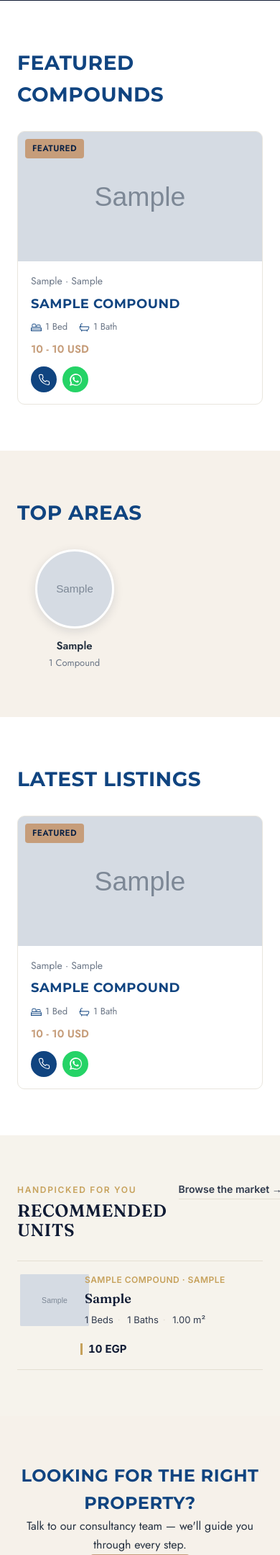
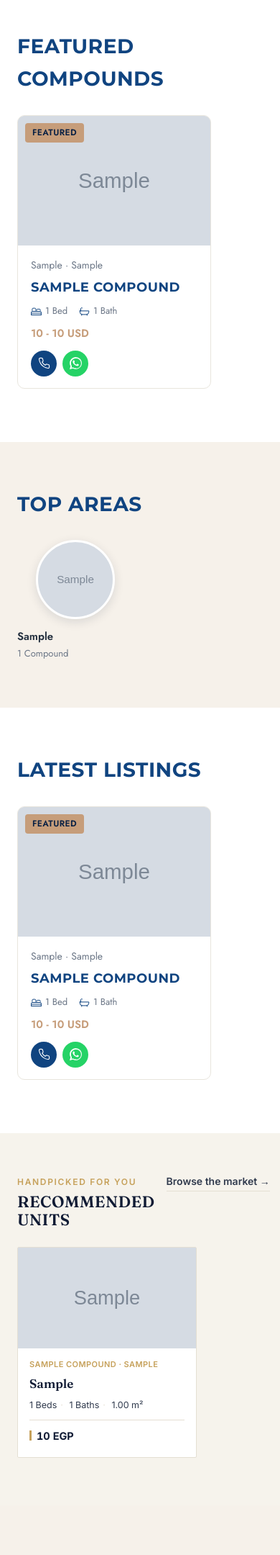
Before and after one commit to 4syyyz62k5-web/meleveneg-website, a Flask app: page / in a window 390 px wide. Shown: the part 1269-3429 px from the top of the page at 72% size. Run offline with Flask 3, Linux system fonts and the light colour scheme; tables that the repository leaves empty hold one stand-in row (values such as "Sample post"); grey boxes marked "Sample" are stand-in pictures.

Commit message:
Refactor new launches and recommended units layout
Refactor layout and styles for new launches and recommended units sections to use horizontal scrolling. Update CSS classes and HTML structure for better responsiveness and visual consistency.

```diff
--- a/templates/index.html
+++ b/templates/index.html
@@ -21,8 +21,8 @@
 
 <!--
   =====================================================================
-  NEW LAUNCHES — dark navy film-strip of the soonest-delivery compounds
-  Populated by new_launches (see app.py home()).
+  Shared styles for New Launches / Recommended Units / horizontal-scroll
+  card rows / collapsible Top Areas.
   =====================================================================
 -->
 <link rel="preconnect" href="https://fonts.googleapis.com">
@@ -39,10 +39,10 @@
     --mv-rule: #E4DFD3;
   }
 
-  .mv-section{ padding: 64px 24px; background: var(--mv-ivory); }
+  .mv-section{ padding: 56px 24px; background: var(--mv-ivory); }
   .mv-section--dark{ background: var(--mv-navy); }
   .mv-section__head{
-    max-width: 1160px; margin: 0 auto 28px auto;
+    max-width: 1160px; margin: 0 auto 24px auto;
     display: flex; align-items: baseline; justify-content: space-between; gap: 16px;
   }
   .mv-eyebrow{
@@ -50,7 +50,7 @@
     letter-spacing: .14em; text-transform: uppercase; color: var(--mv-gold); margin: 0 0 6px 0;
   }
   .mv-title{
-    font-family: 'Fraunces', serif; font-weight: 600; font-size: clamp(24px, 3vw, 34px);
+    font-family: 'Fraunces', serif; font-weight: 600; font-size: clamp(22px, 3vw, 32px);
     color: var(--mv-navy); margin: 0; line-height: 1.15;
   }
   .mv-section--dark .mv-title{ color: var(--mv-ivory); }
@@ -61,13 +61,32 @@
   .mv-section--dark .mv-viewall{ color: var(--mv-ivory); border-color: rgba(246,243,236,.25); }
   .mv-viewall:hover{ border-color: var(--mv-gold); color: var(--mv-gold); }
 
-  /* ---------- New Launches: horizontal film-strip ---------- */
+  /* ---------- Generic horizontal-scroll row (used by New Launches,
+     Featured Compounds, Latest Listings) ---------- */
+  .mv-hscroll{ max-width: 1160px; margin: 0 auto; position: relative; }
+  .mv-hscroll .card-grid,
   .mv-launches{
-    max-width: 1160px; margin: 0 auto; display: flex; gap: 20px; overflow-x: auto;
-    scroll-snap-type: x mandatory; padding-bottom: 8px; -webkit-overflow-scrolling: touch;
+    display: flex !important;
+    flex-wrap: nowrap !important;
+    overflow-x: auto;
+    scroll-snap-type: x mandatory;
+    gap: 20px;
+    padding-bottom: 10px;
+    -webkit-overflow-scrolling: touch;
   }
-  .mv-launches::-webkit-scrollbar{ height: 4px; }
-  .mv-launches::-webkit-scrollbar-thumb{ background: rgba(246,243,236,.25); border-radius: 4px; }
+  .mv-hscroll .card-grid::-webkit-scrollbar,
+  .mv-launches::-webkit-scrollbar,
+  .mv-unit-scroll::-webkit-scrollbar{ height: 4px; }
+  .mv-hscroll .card-grid::-webkit-scrollbar-thumb,
+  .mv-launches::-webkit-scrollbar-thumb,
+  .mv-unit-scroll::-webkit-scrollbar-thumb{ background: var(--mv-rule); border-radius: 4px; }
+  .mv-hscroll .card-grid > *{
+    flex: 0 0 auto !important;
+    width: min(78vw, 270px);
+    scroll-snap-align: start;
+  }
+
+  /* ---------- New Launches: dark film-strip cards ---------- */
   .mv-launch-card{
     scroll-snap-align: start; position: relative; flex: 0 0 auto; width: min(78vw, 340px);
     aspect-ratio: 4 / 5; border-radius: 2px; overflow: hidden; background: var(--mv-navy-soft);
@@ -97,32 +116,50 @@
   }
   .mv-launch-card__price::before{ content: ""; width: 3px; height: 14px; background: var(--mv-gold); display: inline-block; }
 
-  /* ---------- Recommended Units: ledger-style list ---------- */
-  .mv-ledger{ max-width: 1160px; margin: 0 auto; border-top: 1px solid var(--mv-rule); }
-  .mv-ledger-row{
-    display: grid; grid-template-columns: 96px 1fr auto; gap: 18px; align-items: center;
-    padding: 16px 4px; border-bottom: 1px solid var(--mv-rule); text-decoration: none; transition: background .2s ease;
+  /* ---------- Recommended Units: horizontal-scroll cards (not rows) ---------- */
+  .mv-unit-scroll{
+    max-width: 1160px; margin: 0 auto; display: flex; flex-wrap: nowrap; gap: 18px;
+    overflow-x: auto; scroll-snap-type: x mandatory; padding-bottom: 10px;
+    -webkit-overflow-scrolling: touch;
   }
-  .mv-ledger-row:hover{ background: #FBFAF6; }
-  .mv-ledger-row__thumb{ width: 96px; height: 72px; object-fit: cover; border-radius: 2px; background: var(--mv-rule); }
-  .mv-ledger-row__main{ min-width: 0; }
-  .mv-ledger-row__compound{
-    font-family: 'Inter', sans-serif; font-size: 12px; font-weight: 600; letter-spacing: .04em;
-    text-transform: uppercase; color: var(--mv-gold); margin: 0 0 3px 0;
+  .mv-unit-card{
+    scroll-snap-align: start; flex: 0 0 auto; width: min(72vw, 250px);
+    background: #fff; border: 1px solid var(--mv-rule); border-radius: 2px;
+    overflow: hidden; text-decoration: none; display: block; transition: border-color .2s ease;
   }
-  .mv-ledger-row__type{ font-family: 'Fraunces', serif; font-size: 18px; font-weight: 600; color: var(--mv-navy); margin: 0 0 4px 0; }
-  .mv-ledger-row__facts{ font-family: 'Inter', sans-serif; font-size: 13px; color: var(--mv-slate); margin: 0; }
-  .mv-ledger-row__facts span:not(:last-child)::after{ content: "·"; margin: 0 6px; color: var(--mv-rule); }
-  .mv-ledger-row__price{
-    font-family: 'Inter', sans-serif; font-variant-numeric: tabular-nums; font-size: 16px; font-weight: 700;
-    color: var(--mv-navy); text-align: right; display: flex; align-items: center; gap: 8px; white-space: nowrap;
+  .mv-unit-card:hover{ border-color: var(--mv-gold); }
+  .mv-unit-card__thumb{ width: 100%; height: 140px; object-fit: cover; background: var(--mv-rule); display: block; }
+  .mv-unit-card__body{ padding: 14px 16px 18px 16px; }
+  .mv-unit-card__compound{
+    font-family: 'Inter', sans-serif; font-size: 11px; font-weight: 600; letter-spacing: .04em;
+    text-transform: uppercase; color: var(--mv-gold); margin: 0 0 4px 0;
   }
-  .mv-ledger-row__price::before{ content: ""; width: 3px; height: 16px; background: var(--mv-gold); display: inline-block; }
+  .mv-unit-card__type{ font-family: 'Fraunces', serif; font-size: 17px; font-weight: 600; color: var(--mv-navy); margin: 0 0 6px 0; }
+  .mv-unit-card__facts{ font-family: 'Inter', sans-serif; font-size: 12.5px; color: var(--mv-slate); margin: 0 0 10px 0; }
+  .mv-unit-card__facts span:not(:last-child)::after{ content: "·"; margin: 0 5px; color: var(--mv-rule); }
+  .mv-unit-card__rule{ height: 1px; background: var(--mv-rule); margin-bottom: 10px; }
+  .mv-unit-card__price{
+    font-family: 'Inter', sans-serif; font-variant-numeric: tabular-nums; font-size: 14.5px;
+    font-weight: 700; color: var(--mv-navy); display: flex; align-items: center; gap: 7px;
+  }
+  .mv-unit-card__price::before{ content: ""; width: 3px; height: 14px; background: var(--mv-gold); display: inline-block; }
 
-  @media (max-width: 640px){
-    .mv-ledger-row{ grid-template-columns: 72px 1fr; }
-    .mv-ledger-row__price{ grid-column: 1 / -1; justify-content: flex-start; padding-left: 84px; font-size: 15px; }
+  /* ---------- Top Areas: collapsible grid ---------- */
+  .mv-areas-grid{
+    max-width: 1160px; margin: 0 auto;
+    display: grid; grid-template-columns: repeat(auto-fill, minmax(120px, 1fr)); gap: 20px;
   }
+  .mv-area-extra{ display: none; }
+  .mv-areas-wrap.is-expanded .mv-area-extra{ display: block; }
+  .mv-areas-toggle{
+    display: block; margin: 28px auto 0 auto; max-width: 1160px;
+    font-family: 'Inter', sans-serif; font-size: 14px; font-weight: 600;
+    color: var(--mv-navy); background: transparent; border: 1px solid var(--mv-rule);
+    padding: 10px 22px; border-radius: 2px; cursor: pointer; transition: border-color .2s ease, color .2s ease;
+  }
+  .mv-areas-toggle:hover{ border-color: var(--mv-gold); color: var(--mv-gold); }
+  .mv-areas-wrap.is-expanded .mv-areas-toggle-label--more{ display: none; }
+  .mv-areas-wrap:not(.is-expanded) .mv-areas-toggle-label--less{ display: none; }
 </style>
 
 {% if new_launches %}
@@ -135,6 +172,7 @@
     <a class="mv-viewall" href="{{ url_for('compounds') }}">View all compounds →</a>
   </div>
 
+  <div class="mv-hscroll">
     <div class="mv-launches">
       {% for c in new_launches %}
       <a class="mv-launch-card" href="{{ url_for('compound_detail', slug=c.slug) }}">
@@ -156,6 +194,7 @@
       </a>
       {% endfor %}
     </div>
+  </div>
 </section>
 {% endif %}
 
@@ -163,38 +202,52 @@
 <section class="section">
     <div class="container">
         <h2 class="section-title">Featured Compounds</h2>
+        <div class="mv-hscroll">
             <div class="card-grid">
                 {% for c in featured %}
                     {% include "_compound_card.html" %}
                 {% endfor %}
             </div>
         </div>
+    </div>
 </section>
 {% endif %}
+
 {% if top_areas %}
 <section class="section area-section">
     <div class="container">
         <h2 class="section-title">Top Areas</h2>
-        <div class="area-grid">
+        <div class="mv-areas-wrap" id="mv-areas-wrap">
+            <div class="mv-areas-grid">
                 {% for area in top_areas %}
-            <a href="{{ url_for('compounds', area=area.name) }}" class="area-card">
+                <a href="{{ url_for('compounds', area=area.name) }}" class="area-card{{ ' mv-area-extra' if loop.index > 6 else '' }}">
                     <div class="area-circle" style="background-image: url('{{ area.cover_image_url or url_for('static', filename='img/placeholder.jpg') }}');"></div>
                     <h4>{{ area.name }}</h4>
                     <p>{{ area.count }} Compound{{ 's' if area.count != 1 else '' }}</p>
                 </a>
                 {% endfor %}
             </div>
+            {% if top_areas|length > 6 %}
+            <button type="button" class="mv-areas-toggle" onclick="document.getElementById('mv-areas-wrap').classList.toggle('is-expanded'); this.setAttribute('aria-expanded', document.getElementById('mv-areas-wrap').classList.contains('is-expanded'));" aria-expanded="false">
+                <span class="mv-areas-toggle-label--more">Show all areas ({{ top_areas|length }})</span>
+                <span class="mv-areas-toggle-label--less">Show less</span>
+            </button>
+            {% endif %}
+        </div>
     </div>
 </section>
 {% endif %}
+
 <section class="section">
     <div class="container">
         <h2 class="section-title">Latest Listings</h2>
         {% if latest %}
+        <div class="mv-hscroll">
             <div class="card-grid">
                 {% for c in latest %}
                     {% include "_compound_card.html" %}
                 {% endfor %}
+            </div>
         </div>
         {% else %}
         <p class="empty-state">No properties added yet. Add compounds from the database to see them here.</p>
@@ -204,7 +257,7 @@
 
 <!--
   =====================================================================
-  RECOMMENDED UNITS — ledger-style list of the most recently added units
+  RECOMMENDED UNITS — horizontal-scroll cards (3-4 visible, scroll for more)
   Populated by recommended_units (see app.py home()).
   =====================================================================
 -->
@@ -218,24 +271,25 @@
     <a class="mv-viewall" href="{{ url_for('compounds') }}">Browse the market →</a>
   </div>
 
-  <div class="mv-ledger">
+  <div class="mv-unit-scroll">
     {% for u in recommended_units %}
-    <a class="mv-ledger-row" href="{{ url_for('compound_detail', slug=u.compound.slug) }}">
-      <img class="mv-ledger-row__thumb"
+    <a class="mv-unit-card" href="{{ url_for('compound_detail', slug=u.compound.slug) }}">
+      <img class="mv-unit-card__thumb"
            src="{{ u.image_url or u.compound.cover_image_url or '' }}"
            alt="{{ u.unit_type }} in {{ u.compound.name }}" loading="lazy">
-      <div class="mv-ledger-row__main">
-        <p class="mv-ledger-row__compound">{{ u.compound.name }}{% if u.phase %} · {{ u.phase }}{% endif %}</p>
-        <p class="mv-ledger-row__type">{{ u.unit_type }}</p>
-        <p class="mv-ledger-row__facts">
+      <div class="mv-unit-card__body">
+        <p class="mv-unit-card__compound">{{ u.compound.name }}{% if u.phase %} · {{ u.phase }}{% endif %}</p>
+        <p class="mv-unit-card__type">{{ u.unit_type }}</p>
+        <p class="mv-unit-card__facts">
           {% if u.bedrooms %}<span>{{ u.bedrooms }} Beds</span>{% endif %}
           {% if u.bathrooms %}<span>{{ u.bathrooms }} Baths</span>{% endif %}
           {% if u.area_sqm %}<span>{{ u.area_sqm }} m²</span>{% endif %}
         </p>
-      </div>
-      <p class="mv-ledger-row__price">
+        <div class="mv-unit-card__rule"></div>
+        <p class="mv-unit-card__price">
           {% if u.price %}{{ "{:,.0f}".format(u.price) }} EGP{% else %}Price on request{% endif %}
         </p>
+      </div>
     </a>
     {% endfor %}
   </div>
```
Lines whose indentation alone changed are shown as unchanged.
